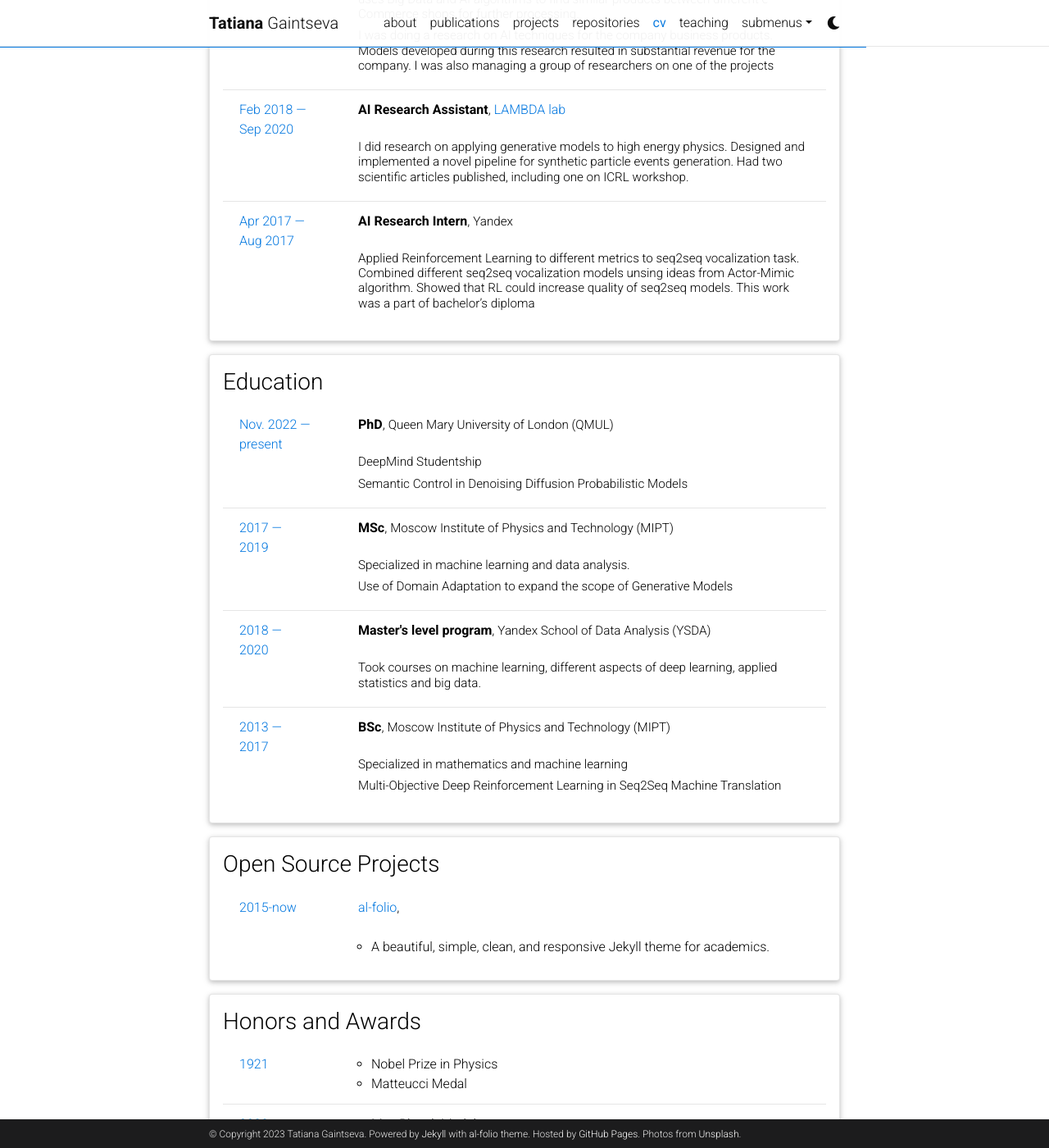
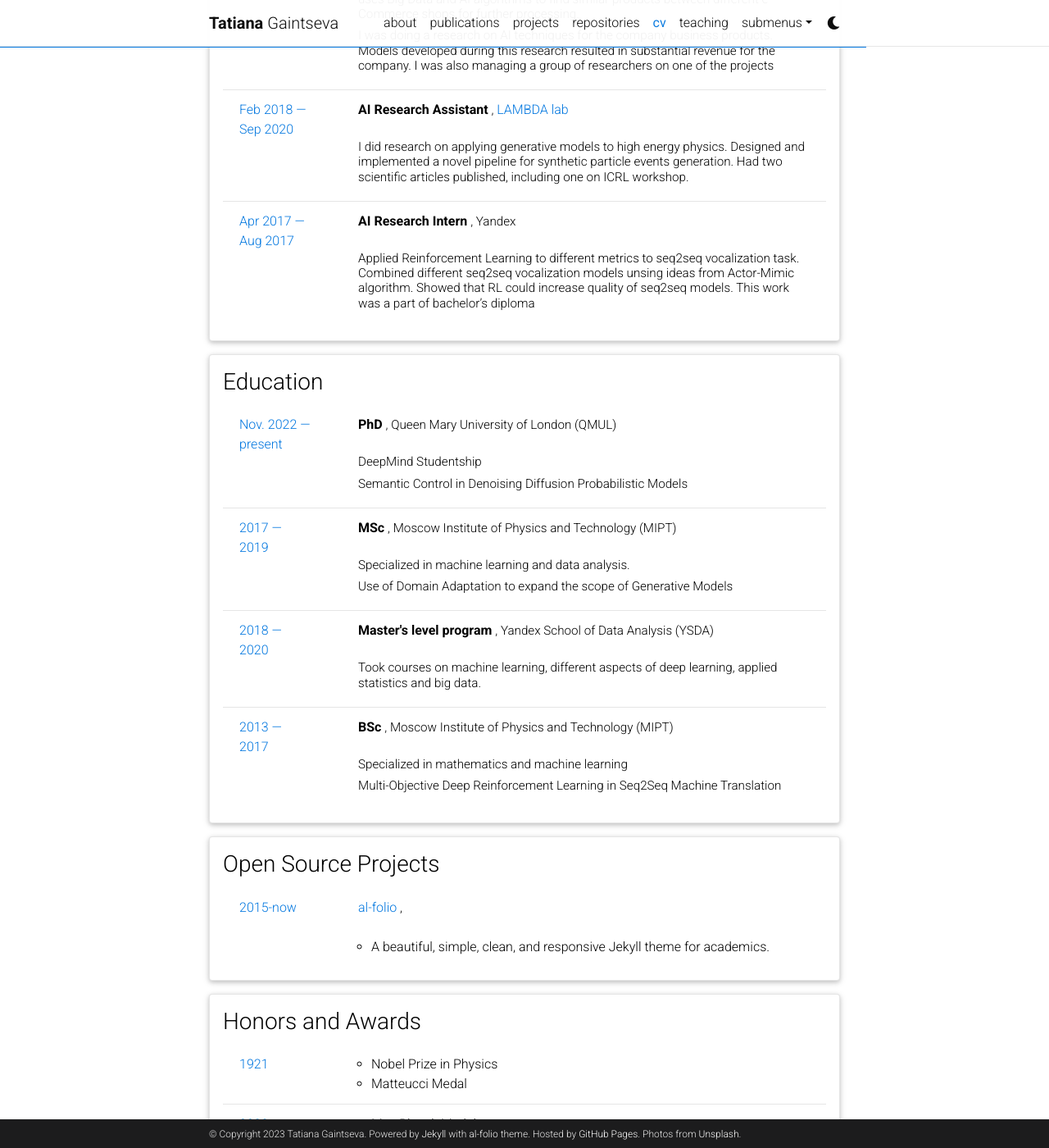
Before and after one commit to Atmyre/atmyre.github.io, a Jekyll site: the page built from _pages/cv.md, in a window 1280 px wide and 1400 px high, scrolled down 1264 px. Shown: the whole window at 82% size. Built offline with Jekyll 4.4.1, drawn with Linux system fonts in a browser that asks for light colours; comment, search, counter and statistics services are not loaded; a style sheet for code colours, icons or effects is not loaded; some of the changed text lies outside the part shown.

Commit message:
Update time_table.html

```diff
--- a/_includes/cv/time_table.html
+++ b/_includes/cv/time_table.html
@@ -11,7 +11,7 @@
           {% endif %}
           <div class="col-xs-10 cl-sm-10 col-md-10 mt-2 mt-md-0">
             {% if content.title %}
-            <a class="title font-weight-bold ml-1 ml-md-4">{{content.title}}</a>, <a style="font-size: 0.95rem;">{{content.institution}}</a> <br><br>
+            <a class="title font-weight-bold ml-1 ml-md-4">{{content.title}}</a> <a style="font-size: 0.95rem;">, {{content.institution}}</a> <br><br>
             {% endif %}
 <!--             {% if content.institution %}
             <a class="ml-1 ml-md-4" style="font-size: 0.95rem;">{{content.institution}}</a>
```
